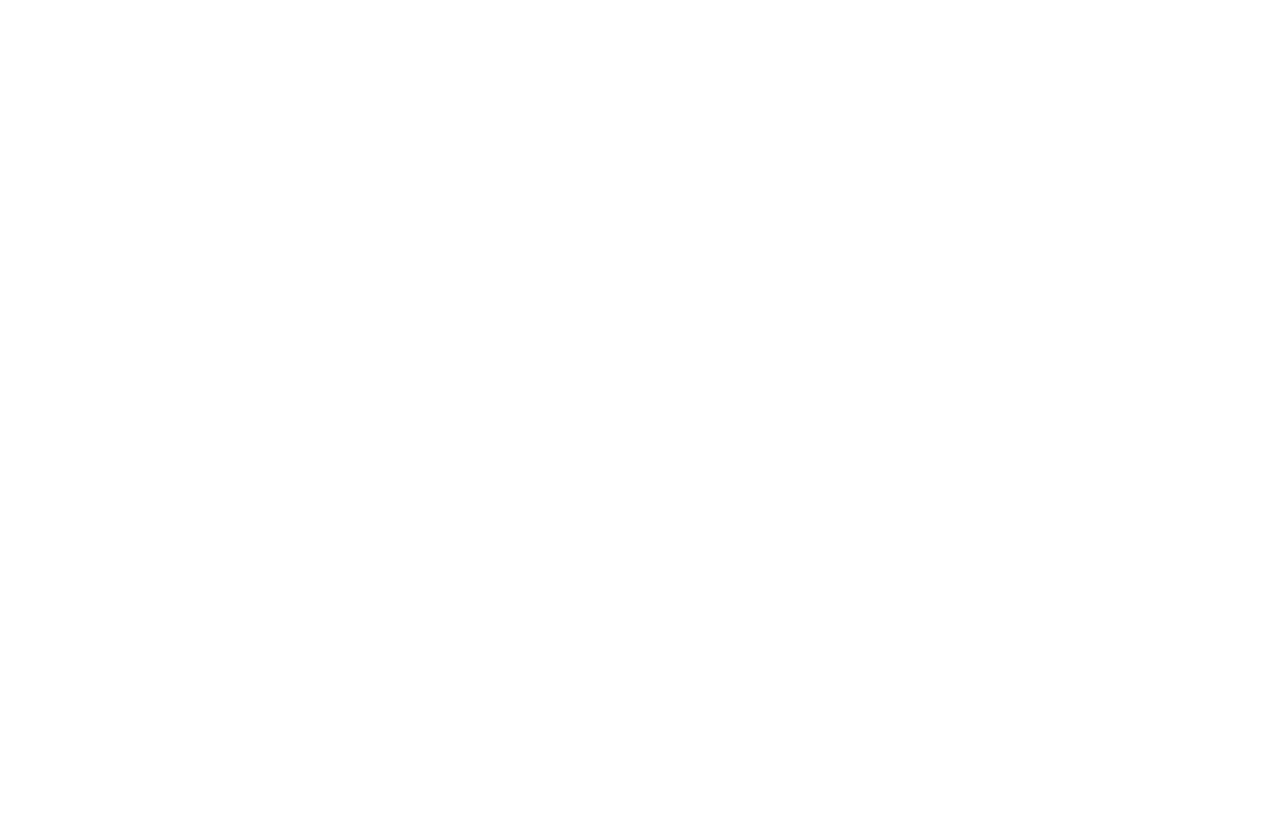
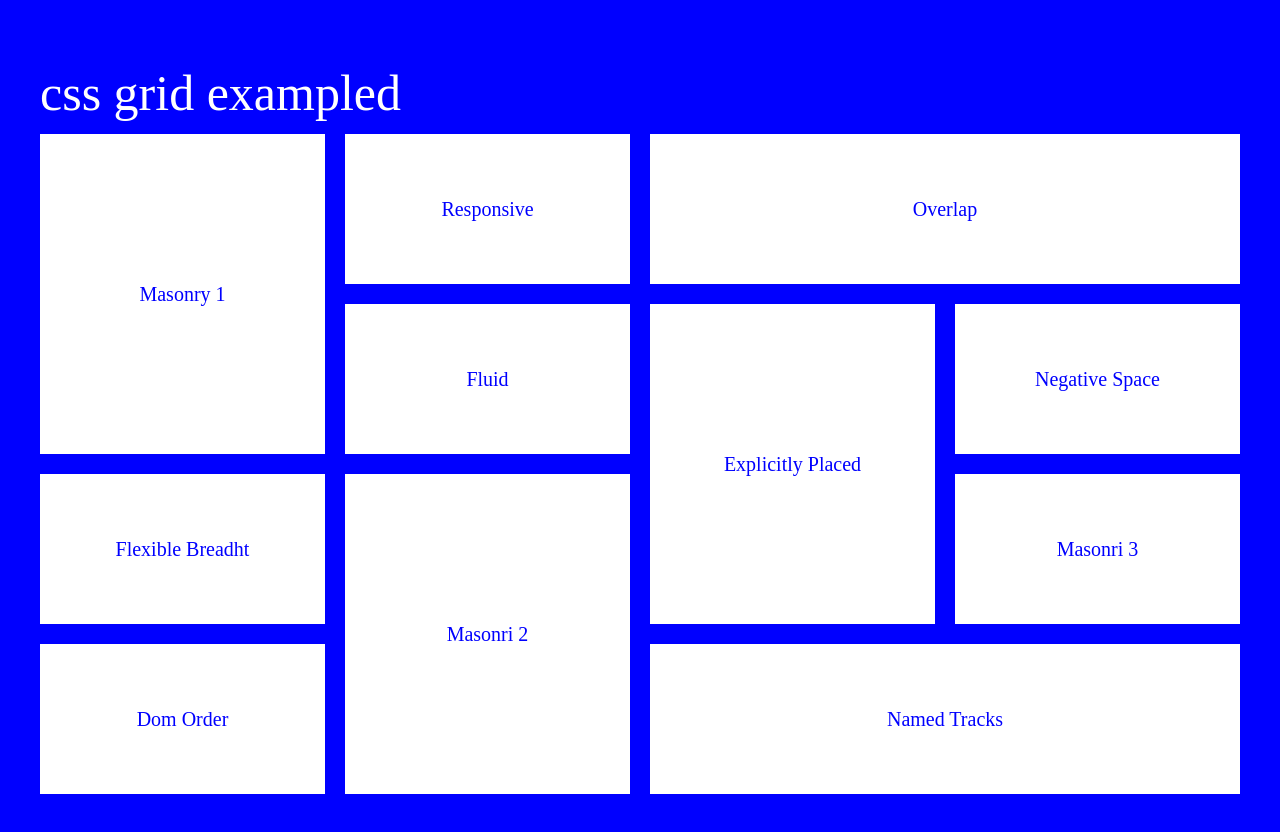
Before and after one commit to avlokha/front-lesson-9, a plain HTML site: page index.html in a window 1280 px wide. Before the commit the page ends 800 px from the top, so only its background shows below. Drawn offline with Linux system fonts and the light colour scheme.

Commit message:
add img and css tools

```diff
--- a/css/style.css
+++ b/css/style.css
@@ -0,0 +1,49 @@
+* {
+  margin: 0;
+  padding: 0;
+  box-sizing: border-box;
+}
+body {
+  background-color: blue;
+}
+.container {
+  max-width: 1200px;
+  width: 100%;
+  margin: 5% auto;
+}
+.parent {
+  display: grid;
+  grid-template-columns: 1fr 1fr 1fr 1fr;
+  grid-auto-rows: minmax(150px, auto);
+  grid-gap: 20px;
+  margin-top: 1%;
+}
+.box {
+  border: 1px solid white;
+  font-size: 20px;
+  background-color: white;
+  color: blue;
+  display: flex;
+  align-items: center;
+  justify-content: center;
+}
+.item-1 {
+  grid-row: span 2;
+}
+
+.item-3 {
+  grid-column: span 2;
+}
+.item-8 {
+  grid-row: span 2;
+}
+.item-5 {
+  grid-row: span 2;
+}
+.item-11 {
+  grid-column: span 2;
+}
+span {
+  font-size: 50px;
+  color: white;
+}
--- a/index.html
+++ b/index.html
@@ -6,7 +6,29 @@
     <meta name="viewport" content="width=device-width, initial-scale=1.0" />
     <title>Document</title>
     <link rel="stylesheet" href="css/style.css" />
-    <link rel="shortcut icon" href="favicon.ico" type="image/x-icon" />
+    <link rel="shortcut icon" href="img/github icon.svg" type="image/svg" />
   </head>
-  <body></body>
+  <body>
+    <div class="container">
+        <div>
+          <span>css grid exampled</span>
+        </div>
+        <div class="parent">
+          <div class="box item-1">Masonry 1</div>
+          <div class="box item-2">Responsive</div>
+          <div class="box item-3">Overlap</div>
+          <div class="box item-4">Fluid</div>
+          <div class="box item-5">Explicitly Placed</div>
+          <div class="box item-6">Negative Space</div>
+          <div class="box item-7">Flexible Breadht</div>
+          <div class="box item-8">Masonri 2</div>
+          <div class="box item-9">Masonri 3</div>
+          <div class="box item-10">Dom Order</div>
+          <div class="box item-11">Named Tracks</div>
+        </div>
+      </div>
+    </body>
+  </html>
+
+  </body>
 </html>
```
Also changed, not shown: img/github icon.svg (added).
